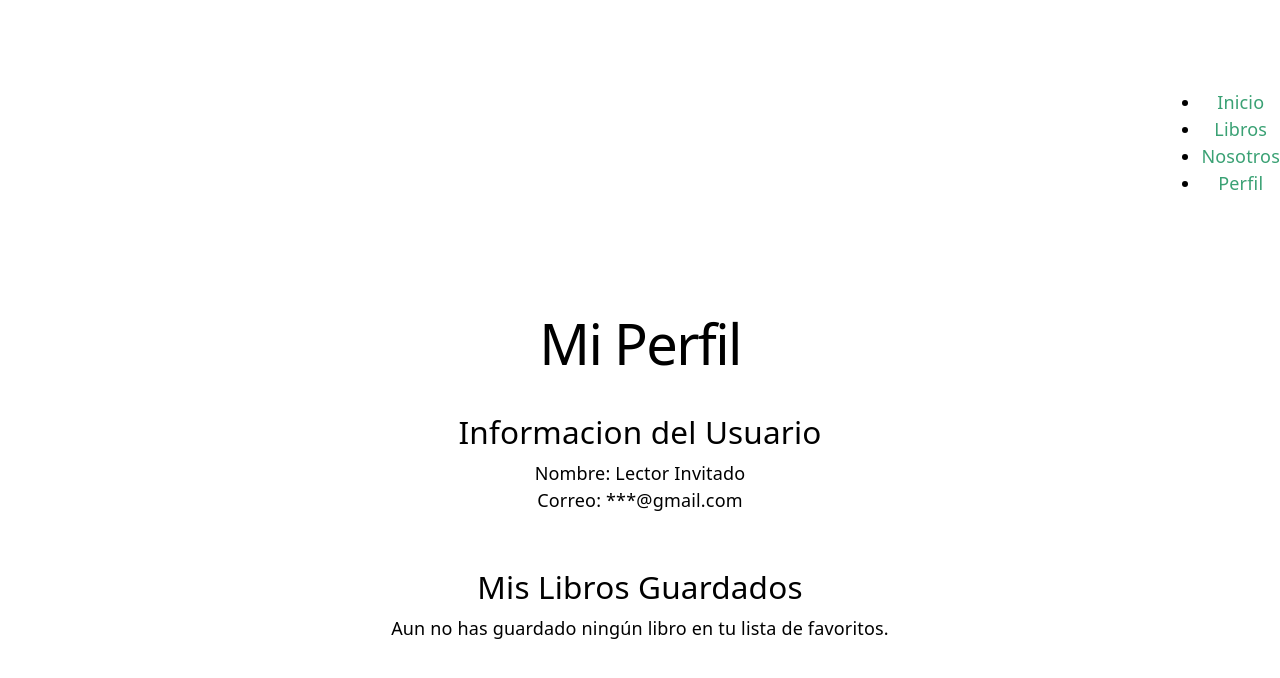
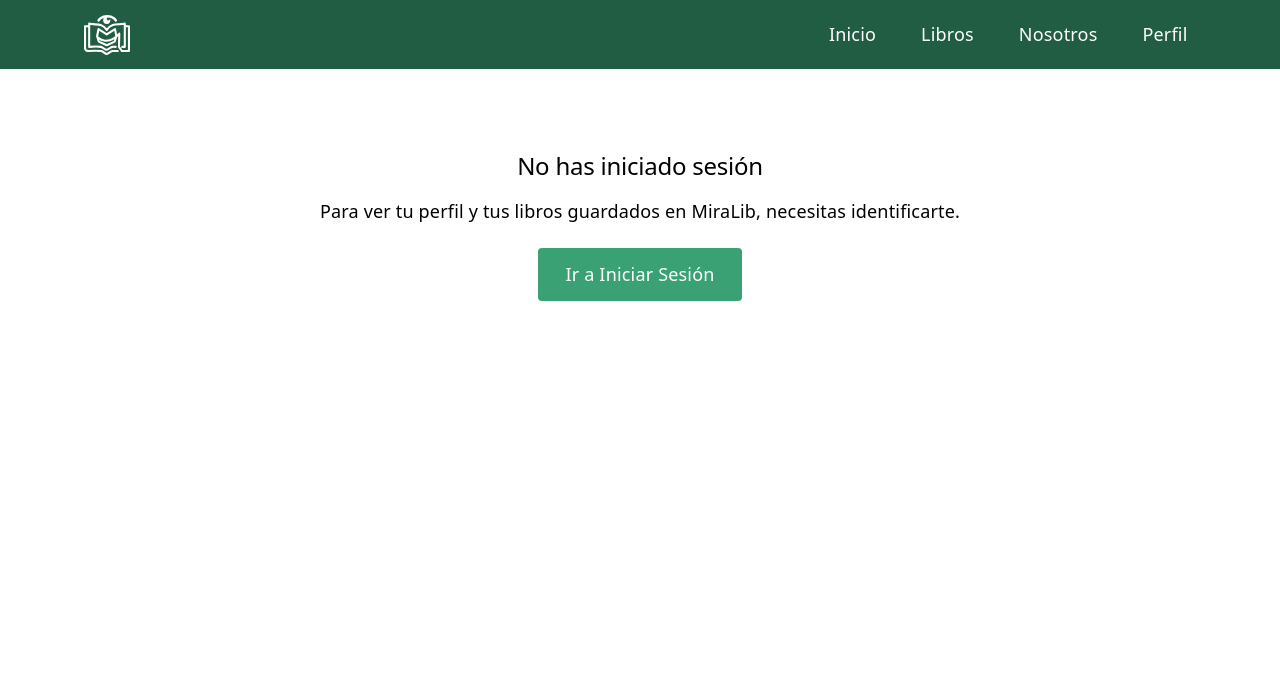
Before and after one commit to Exe25GB/MiraLib, a React (Vite) app: page /perfil in a window 1280 px wide. Shown: the top 678 px of the page. Built offline with nearby package versions, Linux system fonts and the light colour scheme.

Commit message:
Actualizacion para convivir con bootstrap

```diff
--- a/src/components/BarraNavegacion.jsx
+++ b/src/components/BarraNavegacion.jsx
@@ -1,29 +1,46 @@
-import React, { useState } from 'react';
+import React from 'react';
 import { Link } from 'react-router-dom';
 import logoWhite from '../assets/logo_white.svg';
 
 const BarraNavegacion = () => {
-  const [menuAbierto, setMenuAbierto] = useState(false);
+  return (
+    <nav className="navbar navbar-expand-md navbar-dark fixed-top" style={{ backgroundColor: '#215D43' }}>
+      <div className="container">
 
-  const toggleMenu = () => {
-    setMenuAbierto(!menuAbierto);
-  };
+        <Link className="navbar-brand" to="/">
+          <img src={logoWhite} alt="MiraLib Logo" height="40" />
+        </Link>
 
-  return (
-    <nav className="navbar">
-      <div className="navbar-logo">
-        <Link to="/">
-          <img src={logoWhite} alt="Mi Logo" height="40" />
-        </Link>
+        <button
+          className="navbar-toggler border-0"
+          type="button"
+          data-bs-toggle="collapse"
+          data-bs-target="#menuNavegacion"
+          aria-controls="menuNavegacion"
+          aria-expanded="false"
+          aria-label="Alternar menú"
+        >
+          <span className="navbar-toggler-icon"></span>
+        </button>
+
+        <div className="collapse navbar-collapse" id="menuNavegacion">
+          <ul className="navbar-nav ms-auto gap-md-4 text-center mt-3 mt-md-0">
+            <li className="nav-item">
+              <Link className="nav-link text-white" to="/">Inicio</Link>
+            </li>
+            <li className="nav-item">
+              <Link className="nav-link text-white" to="/libros">Libros</Link>
+            </li>
+            <li className="nav-item">
+              <Link className="nav-link text-white" to="/nosotros">Nosotros</Link>
+            </li>
+            <li className="nav-item">
+              <Link className="nav-link text-white" to="/perfil">Perfil</Link>
+            </li>
+          </ul>
+        </div>
+
       </div>
-
-      <ul className={`navbar-links ${menuAbierto ? 'activo' : ''}`}>
-        <li><Link to="/">Inicio</Link></li>
-        <li><Link to="/libros">Libros</Link></li>
-        <li><Link to="/nosotros">Nosotros</Link></li>
-        <li><Link to="/perfil">Perfil</Link></li>
-      </ul>
-
     </nav>
   );
 };
--- a/src/pages/Nosotros.jsx
+++ b/src/pages/Nosotros.jsx
@@ -1,5 +1,4 @@
 import React from 'react';
-// import './Nosotros.css'; // Opcional: si quieres crearle un CSS exclusivo a esta página
 
 const Nosotros = () => {
   return (
--- a/src/pages/Perfil.jsx
+++ b/src/pages/Perfil.jsx
@@ -1,21 +1,66 @@
-import React from 'react';
+import React, { useState, useEffect } from 'react';
+import { useNavigate, Link } from 'react-router-dom';
+// ¡Aquí está la línea que faltaba!
+import BotonDirecciones from '../components/BotonDirecciones';
 
 const Perfil = () => {
+  const [usuario, setUsuario] = useState(null);
+  const navigate = useNavigate();
+
+  useEffect(() => {
+    const sesionActiva = JSON.parse(localStorage.getItem('usuarioLogeado'));
+    if (sesionActiva) {
+      setUsuario(sesionActiva);
+    }
+  }, []);
+
+  const cerrarSesion = () => {
+    localStorage.removeItem('usuarioLogeado');
+    setUsuario(null);
+    navigate('/login');
+  };
+
+  // --- VISTA 1: SI NO HA INICIADO SESIÓN ---
+  if (!usuario) {
+    return (
+      <main style={{ padding: '4rem 2rem', textAlign: 'center' }}>
+        <h2>No has iniciado sesión</h2>
+        <p style={{ marginTop: '1rem', marginBottom: '2rem' }}>
+          Para ver tu perfil y tus libros guardados en MiraLib, necesitas identificarte.
+        </p>
+        <Link to="/login" style={{
+          padding: '0.8rem 1.5rem',
+          backgroundColor: 'var(--accent)',
+          color: 'white',
+          textDecoration: 'none',
+          borderRadius: '4px'
+        }}>
+          Ir a Iniciar Sesión
+        </Link>
+      </main>
+    );
+  }
+
+  // --- VISTA 2: SI TIENE SESIÓN ACTIVA ---
   return (
     <main style={{ padding: '3rem 2rem', textAlign: 'center' }}>
       <h1>Mi Perfil</h1>
 
-      <div style={{ marginTop: '2rem', display: 'flex', flexDirection: 'column', gap: '1rem' }}>
-        <div>
-          <h3>Informacion del Usuario</h3>
-          <p>Nombre: Lector Invitado</p>
-          <p>Correo: ***@gmail.com</p>
+      <div style={{ marginTop: '2rem', display: 'flex', flexDirection: 'column', gap: '2rem', alignItems: 'center' }}>
+
+        <div style={{ border: '1px solid var(--border)', padding: '2rem', borderRadius: '8px', minWidth: '300px' }}>
+          <h3>Información del Usuario</h3>
+          <p style={{ marginTop: '1rem' }}><strong>Nombre:</strong> {usuario.nombre}</p>
+          <p ><strong>Correo:</strong> {usuario.email}</p>
+          <p style={{ marginTop: '1rem' }}></p>
+          <BotonDirecciones texto="Cerrar Sesión" onClick={cerrarSesion} colorFondo="transparent" colorTexto="red" ancho="fit-content"/>
         </div>
 
-        <div style={{ marginTop: '2rem' }}>
+        <div>
           <h3>Mis Libros Guardados</h3>
-          <p>Aun no has guardado ningún libro en tu lista de favoritos.</p>
+          <p style={{ marginTop: '1rem' }}>Aún no has guardado ningún libro.</p>
         </div>
+
       </div>
     </main>
   );
```
